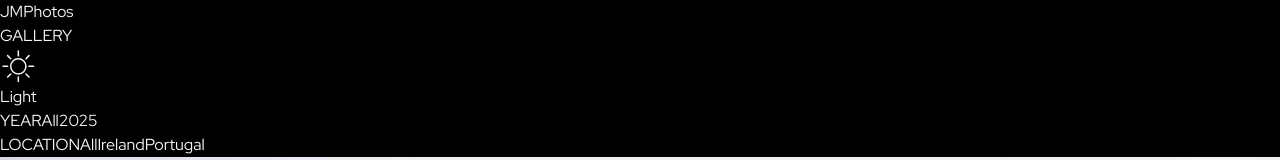
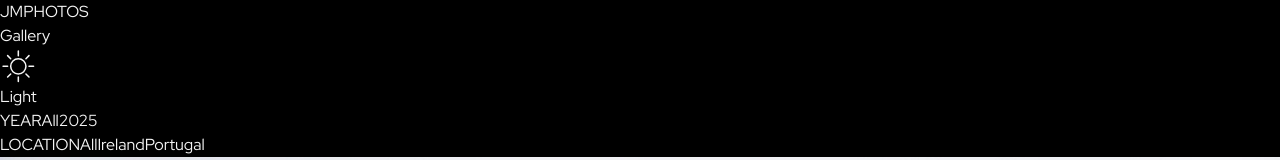
Before and after one commit to samanthacabrera/photofolio, a React (Vite) app: page /photofolio/gallery in a window 1280 px wide. Shown: the top 160 px of the page. Built offline with nearby package versions, Linux system fonts and the light colour scheme.

Commit message:
update header navigation behavior

```diff
--- a/src/Header.jsx
+++ b/src/Header.jsx
@@ -42,21 +42,52 @@ export default function Header({ darkMode, setDarkMode }) {
     return () => document.removeEventListener("mousedown", handleClickOutside);
   }, []);
 
+  const handleNavigate = () => {
+    setMenuOpen(false);
+    window.scrollTo({
+      top: 0,
+      behavior: "smooth",
+    });
+  };
+
   return (
     <header className="sticky top-0 z-50 w-screen h-[8vh] bg-white flex items-center justify-center text-neutral-800 text-[10px] md:text-sm tracking-[0.2em] relative">
+      {(!isHome || showTitle) && (
+        <div className="absolute left-4">
+          <Link
+            to="/photofolio/"
+            onClick={handleNavigate}
+            className="text-xs md:text-sm hover:opacity-70 transition-opacity uppercase"
+          >
+            <span className="font-medium">JM</span>Photos
+          </Link>
+        </div>
+      )}
 
-      {(!isHome || showTitle) && (
-        <div ref={menuRef} className="absolute left-4">
+      {currentTitle && (
+        <div
+          ref={menuRef}
+          className={`absolute left-1/2 -translate-x-1/2
+            transition-all duration-300 ease-out
+            ${
+              currentTitle === "About"
+                ? "opacity-100 translate-y-0 pointer-events-auto"
+                : showTitle
+                ? "opacity-100 translate-y-0"
+                : "opacity-0 -translate-y-1 pointer-events-none"
+            }
+          `}
+        >
           <button
             onClick={() => setMenuOpen((prev) => !prev)}
-            className="text-xs md:text-sm hover:opacity-70 transition-opacity uppercase"
+            className="text-sm md:text-base tracking-widest hover:opacity-70 transition-opacity uppercase"
             aria-label="Open menu"
           >
-            <span className="font-medium">JM</span>Photos
+            {currentTitle}
           </button>
 
           {menuOpen && (
-            <div className="absolute left-0 top-full mt-4 p-4 min-w-[10rem] border border-current bg-background backdrop-blur-sm text-[10px] md:text-xs tracking-[0.25em] z-[100]">
+            <div className="absolute left-1/2 -translate-x-1/2 top-full mt-4 p-4 min-w-[10rem] border border-current bg-black/10 backdrop-blur-sm text-[10px] md:text-xs tracking-[0.25em] z-[100]">
               {[
                 { label: "Home", path: "/photofolio/" },
                 { label: "Featured", path: "/photofolio/featured" },
@@ -66,7 +97,7 @@ export default function Header({ darkMode, setDarkMode }) {
                 <Link
                   key={item.label}
                   to={item.path}
-                  onClick={() => setMenuOpen(false)}
+                  onClick={handleNavigate}
                   className="block py-2 hover:opacity-70 transition-opacity"
                 >
                   {item.label}
@@ -75,23 +106,6 @@ export default function Header({ darkMode, setDarkMode }) {
             </div>
           )}
         </div>
-      )}
-
-      {currentTitle && (
-        <h2
-          className={`absolute left-1/2 -translate-x-1/2 text-sm md:text-base tracking-widest
-          transition-all duration-300 ease-out
-          ${
-            currentTitle === "About"
-              ? "opacity-100 translate-y-0 pointer-events-auto"
-              : showTitle
-              ? "opacity-100 translate-y-0"
-              : "opacity-0 -translate-y-1 pointer-events-none"
-          }
-        `}
-        >
-          {currentTitle}
-        </h2>
       )}
 
       {(!isHome || showTitle) && (
```
